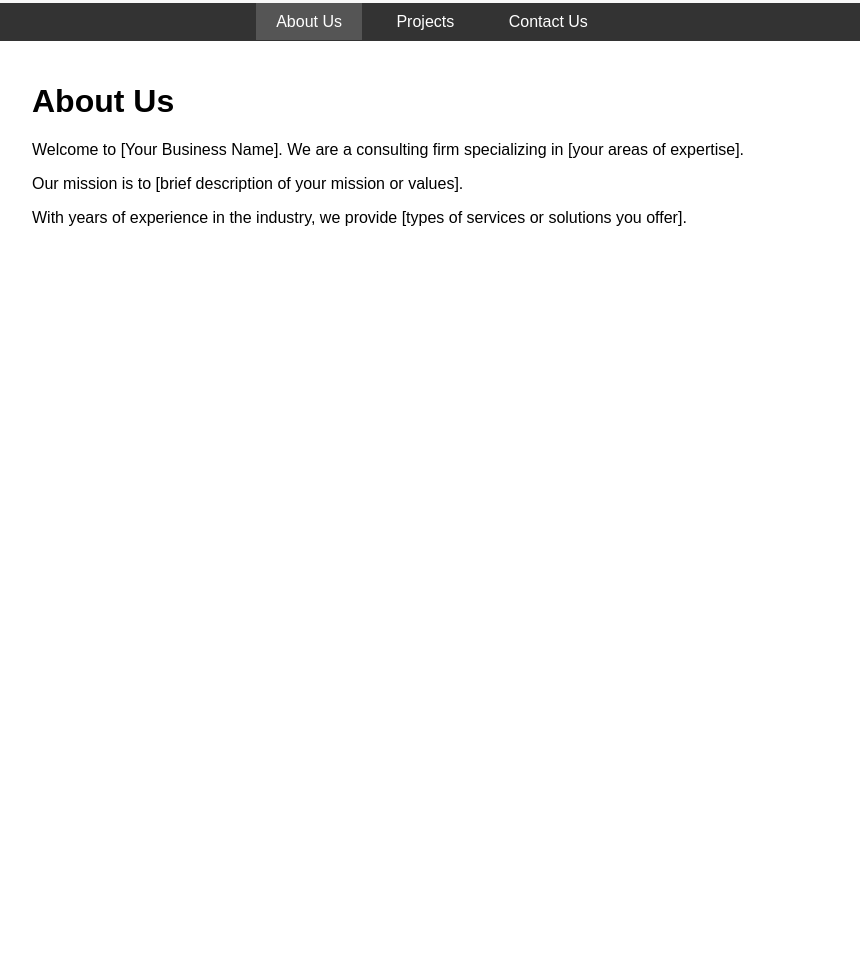
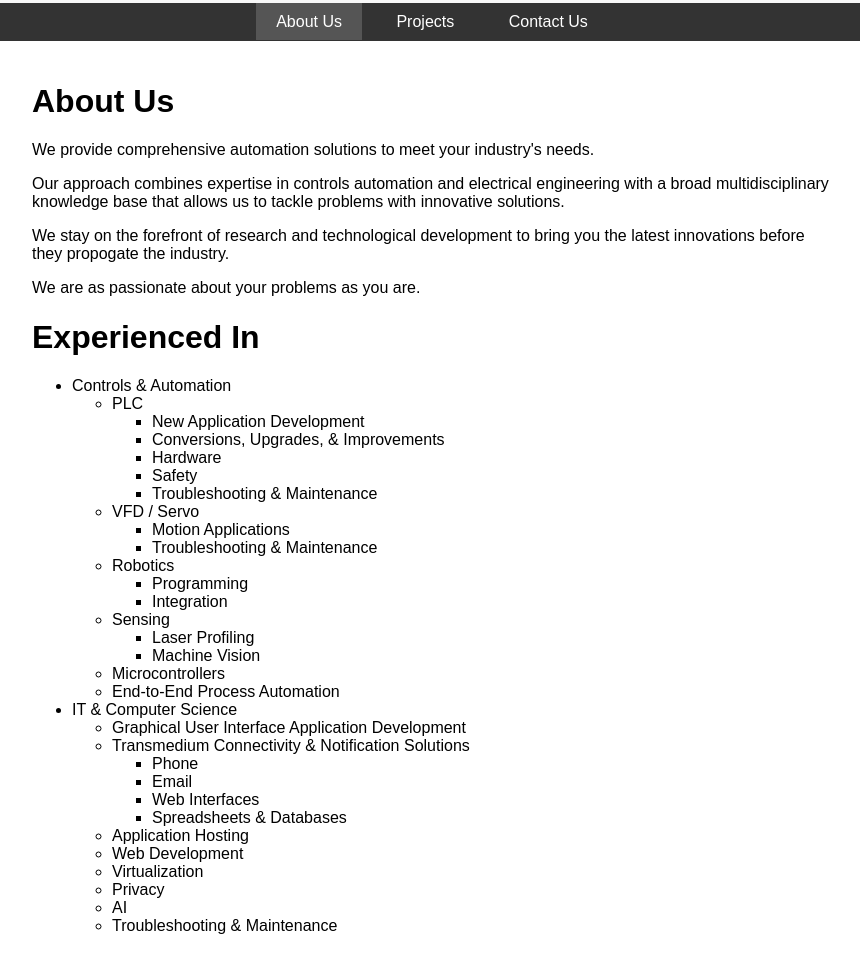
Before and after one commit to Architect423/BCE, a plain HTML site: page index.html in a window 1280 px wide. Shown: the part 155-1126 px from the top of the page, without its empty margins (208-1068 px from the left). Before the commit the page ends 800 px from the top, so only its background shows below. Drawn offline with Linux system fonts and the light colour scheme.

Commit message:
index update

```diff
--- a/index.html
+++ b/index.html
@@ -52,9 +52,66 @@
     </nav>
     <div class="content">
         <h1>About Us</h1>
-        <p>Welcome to [Your Business Name]. We are a consulting firm specializing in [your areas of expertise].</p>
-        <p>Our mission is to [brief description of your mission or values].</p>
-        <p>With years of experience in the industry, we provide [types of services or solutions you offer].</p>
+        <p>We provide comprehensive automation solutions to meet your industry's needs.</p>
+        <p>Our approach combines expertise in controls automation and electrical engineering with a broad multidisciplinary knowledge base that allows us to tackle problems with innovative solutions.</p>
+		<p>We stay on the forefront of research and technological development to bring you the latest innovations before they propogate the industry.</p>
+        <p>We are as passionate about your problems as you are.</p>
+		<h1>Experienced In</h1>
+		<ul>
+	  <li>Controls & Automation
+		<ul>
+		  <li>PLC
+			<ul>
+			  <li>New Application Development</li>
+			  <li>Conversions, Upgrades, & Improvements</li>
+			  <li>Hardware</li>
+			  <li>Safety</li>
+			  <li>Troubleshooting & Maintenance</li>
+			</ul>
+		  </li>
+		  <li>VFD / Servo
+			<ul>
+			  <li>Motion Applications</li>
+			  <li>Troubleshooting & Maintenance</li>
+			</ul>
+		  </li>
+		  <li>Robotics
+			<ul>
+			  <li>Programming</li>
+			  <li>Integration</li>
+			</ul>
+		  </li>
+		  <li>Sensing
+			<ul>
+			  <li>Laser Profiling</li>
+			  <li>Machine Vision</li>
+			</ul>
+		  </li>
+		  <li>Microcontrollers</li>
+		  <li>End-to-End Process Automation</li>
+		</ul>
+	  </li>
+	  <li>IT & Computer Science
+		<ul>
+		  <li>Graphical User Interface Application Development</li>
+		  <li>Transmedium Connectivity & Notification Solutions
+			<ul>
+			  <li>Phone</li>
+			  <li>Email</li>
+			  <li>Web Interfaces</li>
+			  <li>Spreadsheets & Databases</li>
+			</ul>
+		  </li>
+		  <li>Application Hosting</li>
+		  <li>Web Development</li>
+		  <li>Virtualization</li>
+		  <li>Privacy</li>
+		  <li>AI</li>
+		  <li>Troubleshooting & Maintenance</li>
+		</ul>
+  </li>
+</ul>
+
     </div>
 </body>
 </html>
```
